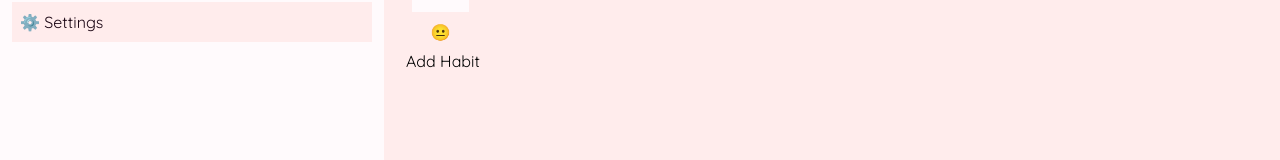
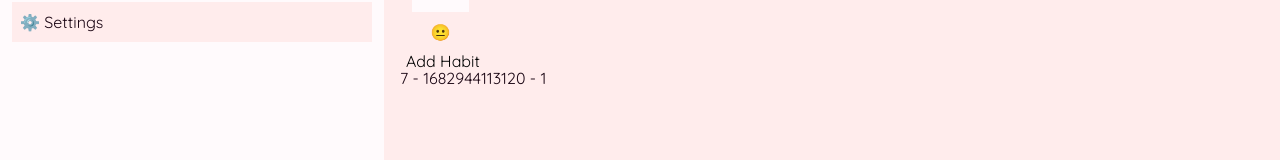
Before and after one commit to jermbo/CosmicHabitTracker, a Vue app in the folder habit-vue/: page /habits in a window 1280 px wide. Both pictures are taken after a click on the button "Add Habit". Shown: the part 143-303 px from the top of the page. Built offline with nearby package versions, Linux system fonts and the light colour scheme.

Commit message:
Testing data storage

```diff
--- a/habit-vue/src/stores/Habits.ts
+++ b/habit-vue/src/stores/Habits.ts
@@ -3,6 +3,7 @@ import { defineStore } from 'pinia';
 import { computed, ref } from 'vue';
 import { HabitData } from 'src/helpers/interfaces';
 
+const randomNumber = () => Math.floor(Math.random() * 10) + 1;
 export const useHabitsStore = defineStore('habits', () => {
 	const habits = useLocalStorage('habits:data', [] as HabitData[]);
 
@@ -10,16 +11,17 @@ export const useHabitsStore = defineStore('habits', () => {
 		const currentDate = new Date();
 		const randomHabit: HabitData = {
 			date: currentDate.toISOString().split('T')[0],
-			mood: 4,
-			energy: 5,
-			meditationMinutes: 5,
-			glassesOfWater: 5,
-			cupsOfCoffee: 5,
+			mood: randomNumber(),
+			energy: randomNumber(),
+			meditationMinutes: randomNumber(),
+			glassesOfWater: randomNumber(),
+			cupsOfCoffee: randomNumber(),
 			weight: 5,
 			gratefulFor: 'Family',
 			timestamp: currentDate.getTime()
 		};
 		habits.value.push(randomHabit);
 	}
+
 	return { habits, addHabit };
 });
--- a/habit-vue/src/views/Habits.vue
+++ b/habit-vue/src/views/Habits.vue
@@ -2,6 +2,12 @@
 	<div class="habits-wrapper">
 		<DatePicker />
 		<button @click="addHabit">Add Habit</button>
+
+		<template v-if="habits?.length > 0">
+			<div v-for="habit in habits" :key="habit.timestamp">
+				{{ habit.energy }} - {{ habit.timestamp }} - {{ habit.mood }}
+			</div>
+		</template>
 	</div>
 </template>
 
@@ -10,7 +16,6 @@ import DatePicker from '@components/DatePicker/DatePicker.vue';
 import { useHabitsStore } from '@stores/Habits';
 
 const { habits, addHabit } = useHabitsStore();
-console.log(habits);
 </script>
 
 <style scoped></style>
```
